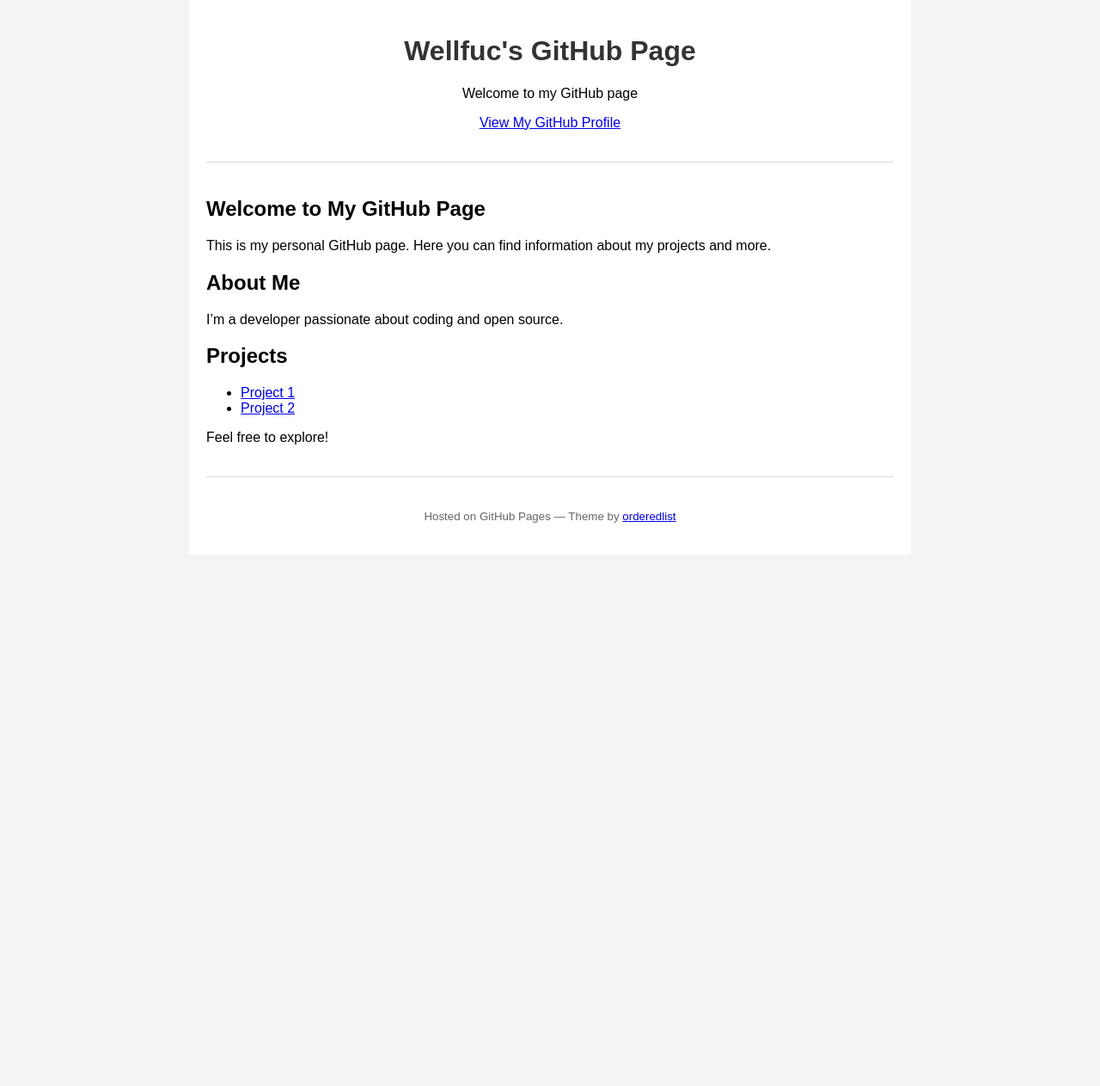
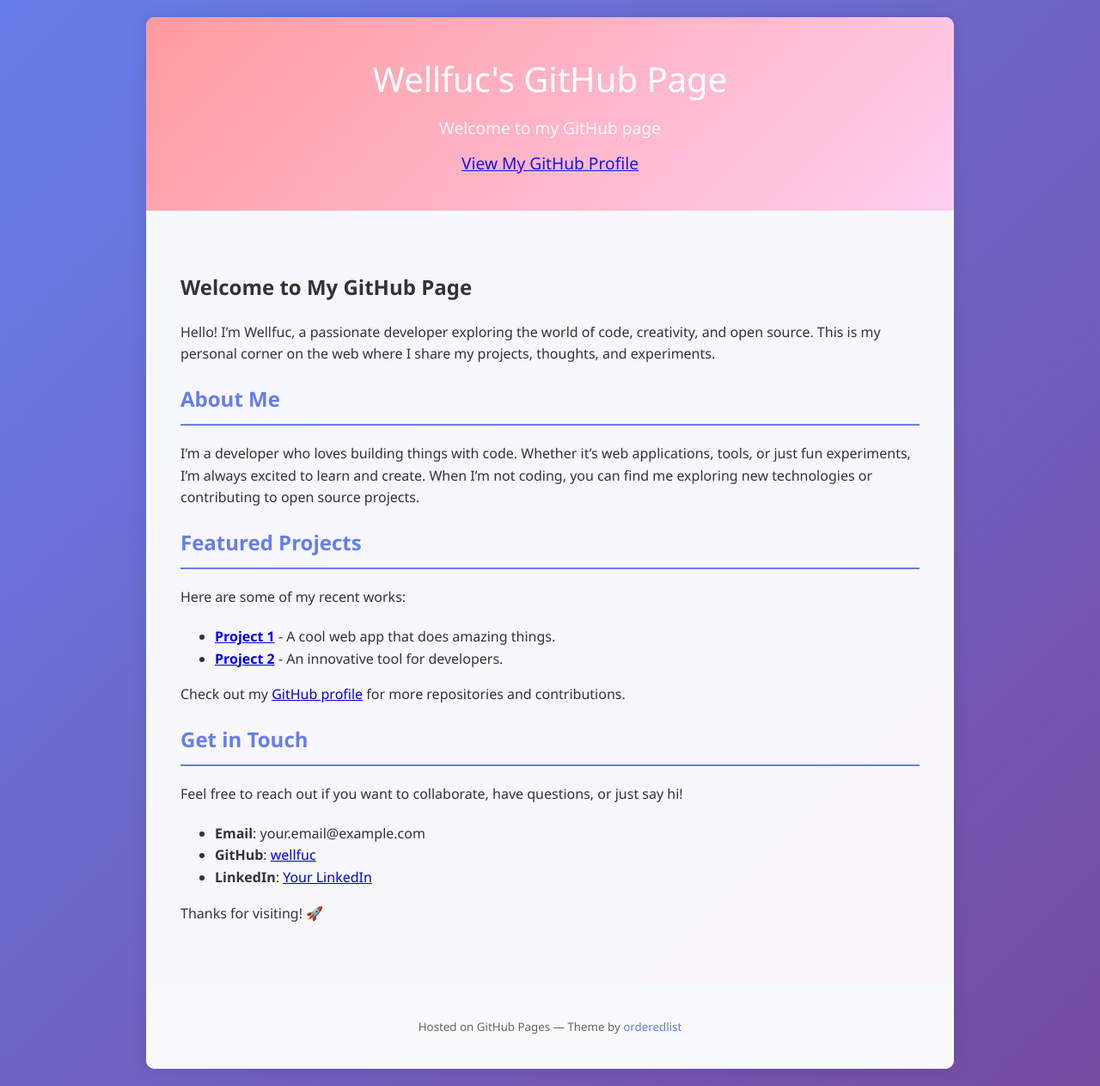
Before and after one commit to wellfuc/wellfuc.github.io, a Jekyll site: the page built from index.md, in a window 1280 px wide. Shown: the whole page at 86% size. Built offline with Jekyll 4.4.1, drawn with Linux system fonts in a browser that asks for light colours; before the commit the page ends 900 px from its top, so only the background shows below that.

Commit message:
Improve site design with modern CSS and updated content

```diff
--- a/assets/css/style.css
+++ b/assets/css/style.css
@@ -1,35 +1,98 @@
 body {
-  font-family: Arial, sans-serif;
+  font-family: 'Segoe UI', Tahoma, Geneva, Verdana, sans-serif;
   margin: 0;
   padding: 0;
-  background-color: #f4f4f4;
+  background: linear-gradient(135deg, #667eea 0%, #764ba2 100%);
+  color: #333;
+  line-height: 1.6;
 }
 
 .wrapper {
-  max-width: 800px;
+  max-width: 900px;
   margin: 0 auto;
   padding: 20px;
-  background-color: white;
+  background-color: rgba(255, 255, 255, 0.95);
+  border-radius: 10px;
+  box-shadow: 0 0 20px rgba(0, 0, 0, 0.1);
+  margin-top: 20px;
+  margin-bottom: 20px;
 }
 
 header {
   text-align: center;
-  border-bottom: 1px solid #ddd;
-  padding-bottom: 20px;
+  padding: 40px 20px;
+  background: linear-gradient(135deg, #ff9a9e 0%, #fecfef 100%);
+  color: white;
+  border-radius: 10px 10px 0 0;
+  margin: -20px -20px 20px -20px;
+}
+
+header h1 {
+  margin: 0;
+  font-size: 2.5em;
+  font-weight: 300;
 }
 
 header h1 a {
   text-decoration: none;
-  color: #333;
+  color: white;
+}
+
+header p {
+  margin: 10px 0 0 0;
+  font-size: 1.2em;
+  opacity: 0.9;
 }
 
 section {
-  padding: 20px 0;
+  padding: 30px 20px;
+}
+
+section h2 {
+  color: #667eea;
+  border-bottom: 2px solid #667eea;
+  padding-bottom: 10px;
+  margin-bottom: 20px;
+}
+
+section p {
+  margin-bottom: 20px;
 }
 
 footer {
   text-align: center;
-  border-top: 1px solid #ddd;
-  padding-top: 20px;
+  padding: 20px;
+  background-color: #f8f9fa;
+  border-radius: 0 0 10px 10px;
+  margin: 20px -20px -20px -20px;
   color: #666;
 }
+
+footer a {
+  color: #667eea;
+  text-decoration: none;
+}
+
+footer a:hover {
+  text-decoration: underline;
+}
+
+/* Responsive design */
+@media (max-width: 768px) {
+  .wrapper {
+    margin: 10px;
+    padding: 15px;
+  }
+
+  header {
+    padding: 30px 15px;
+  }
+
+  header h1 {
+    font-size: 2em;
+  }
+
+  section {
+    padding: 20px 10px;
+  }
+}
--- a/index.md
+++ b/index.md
@@ -5,15 +5,27 @@ title: Home
 
 # Welcome to My GitHub Page
 
-This is my personal GitHub page. Here you can find information about my projects and more.
+Hello! I'm Wellfuc, a passionate developer exploring the world of code, creativity, and open source. This is my personal corner on the web where I share my projects, thoughts, and experiments.
 
 ## About Me
 
-I'm a developer passionate about coding and open source.
+I'm a developer who loves building things with code. Whether it's web applications, tools, or just fun experiments, I'm always excited to learn and create. When I'm not coding, you can find me exploring new technologies or contributing to open source projects.
 
-## Projects
+## Featured Projects
 
-- [Project 1](https://github.com/wellfuc/project1)
-- [Project 2](https://github.com/wellfuc/project2)
+Here are some of my recent works:
 
-Feel free to explore!
+- **[Project 1](https://github.com/wellfuc/project1)** - A cool web app that does amazing things.
+- **[Project 2](https://github.com/wellfuc/project2)** - An innovative tool for developers.
+
+Check out my [GitHub profile](https://github.com/wellfuc) for more repositories and contributions.
+
+## Get in Touch
+
+Feel free to reach out if you want to collaborate, have questions, or just say hi!
+
+- **Email**: your.email@example.com
+- **GitHub**: [wellfuc](https://github.com/wellfuc)
+- **LinkedIn**: [Your LinkedIn](https://linkedin.com/in/wellfuc)
+
+Thanks for visiting! 🚀
```
